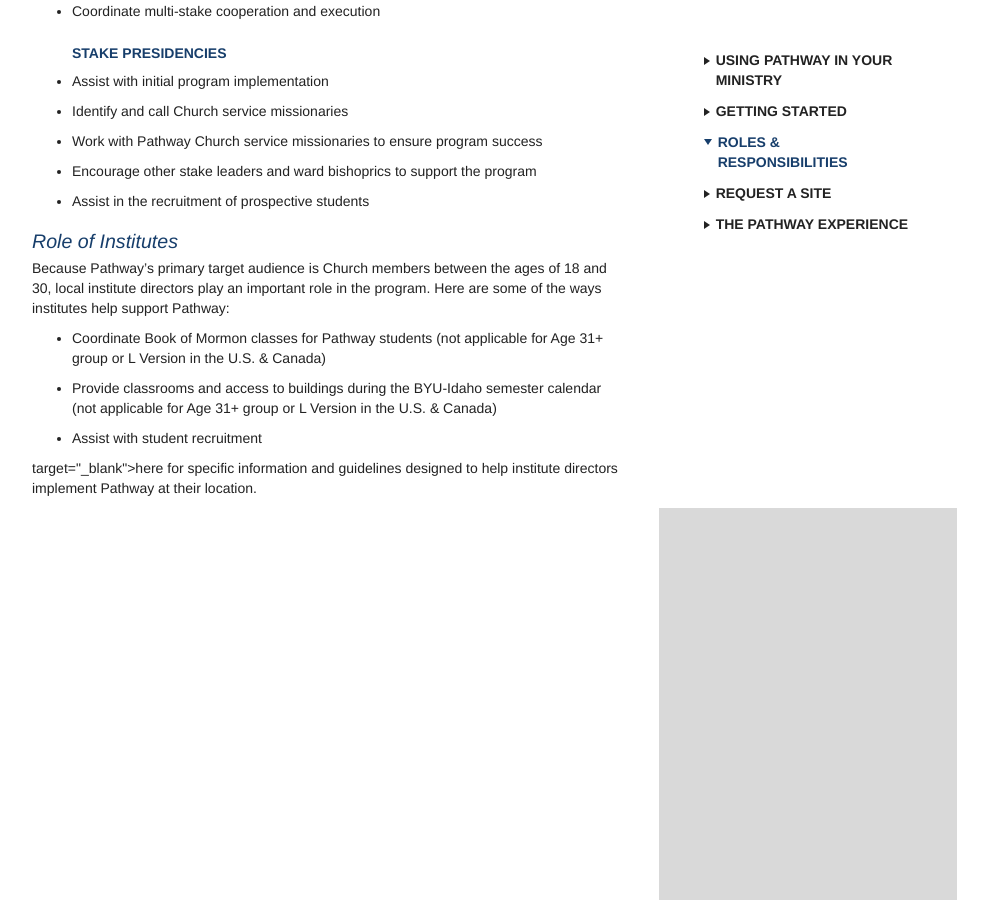
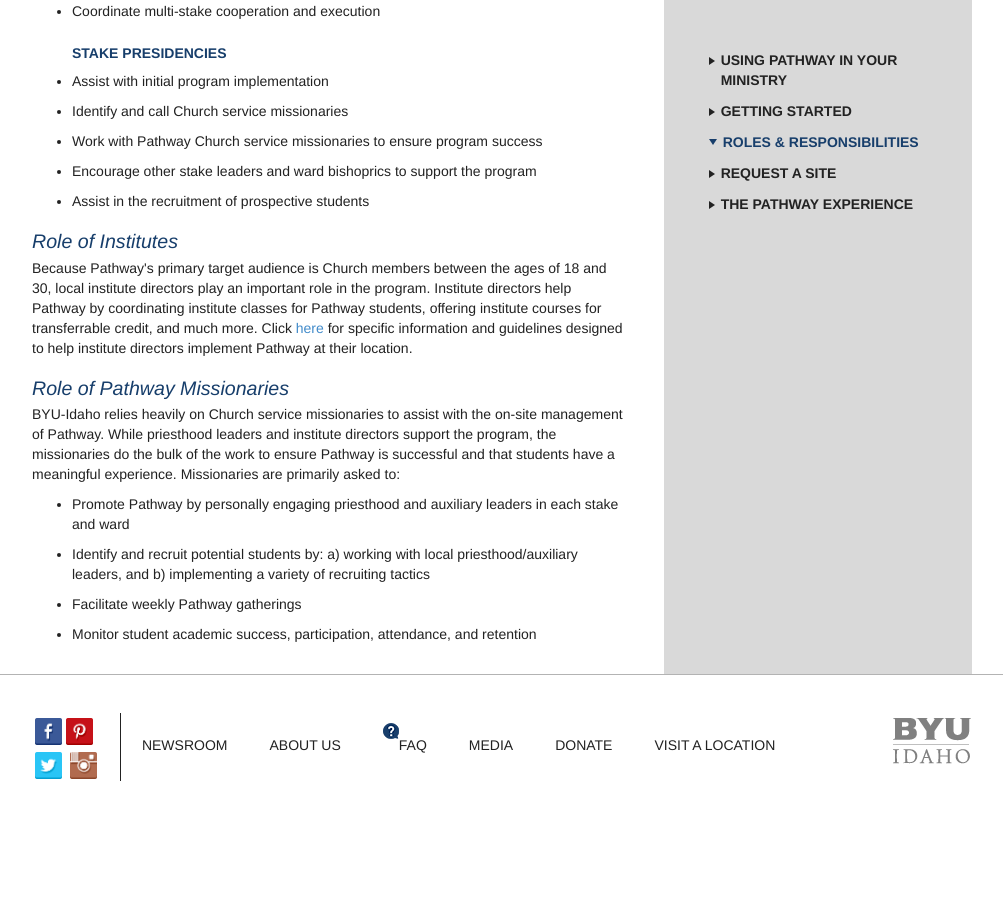
Before and after one commit to gordoman/pathway.lds.org-jekyll, a Jekyll site: the page built from jekyll-source/pages/local_leaders/roles-responsibilities.html, in a window 1280 px wide and 900 px high, scrolled down 668 px. Shown: the whole window, without its empty margins (138-1141 px from the left). Built offline with Jekyll 4.4.1, drawn with Linux system fonts in a browser that asks for light colours; nearby versions of some CDN libraries; after the commit the page ends 1497 px from its top, so only the background shows below that.

Commit message:
new Role of Institutes paragraph

```diff
--- a/jekyll-source/pages/local_leaders/roles-responsibilities.html
+++ b/jekyll-source/pages/local_leaders/roles-responsibilities.html
@@ -41,14 +41,8 @@
         </ul>
       </div>
       <div class="pf-section no-icon">
-            <h3 class="p-heading blue">Role of Institutes</h3>
-            <p>Because Pathway’s primary target audience is Church members between the ages of 18 and 30, local institute directors play an important role in the program. Here are some of the ways institutes help support Pathway:</p>
-            <ul>
-              <li>Coordinate Book of Mormon classes for Pathway students (not applicable for Age 31+ group or L Version in the U.S. & Canada)</li>
-              <li>Provide classrooms and access to buildings during the BYU-Idaho semester calendar (not applicable for Age 31+ group or L Version in the U.S. & Canada)</li>
-              <li>Assist with student recruitment</li>
-            </ul>
-          </div>target="_blank">here</a> for specific information and guidelines designed to help institute directors implement Pathway at their location.</p>
+        <h3 class="p-heading blue">Role of Institutes</h3>
+        <p>Because Pathway's primary target audience is Church members between the ages of 18 and 30, local institute directors play an important role in the program. Institute directors help Pathway by coordinating institute classes for Pathway students, offering institute courses for transferrable credit, and much more. Click <a href="{{site.baseurl}}pdfs/local_leaders/Pathway_Guidelines_for_Institute.pdf" target="_blank">here</a> for specific information and guidelines designed to help institute directors implement Pathway at their location.</p>
       </div>
       <div class="pf-section no-icon">
         <a id="roleofpathwaymissionaries"></a><h3 class="p-heading blue">Role of Pathway Missionaries</h3>
```
